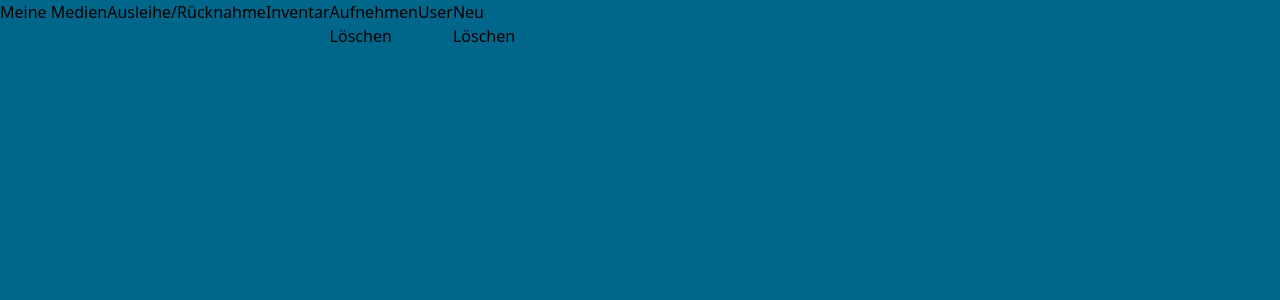
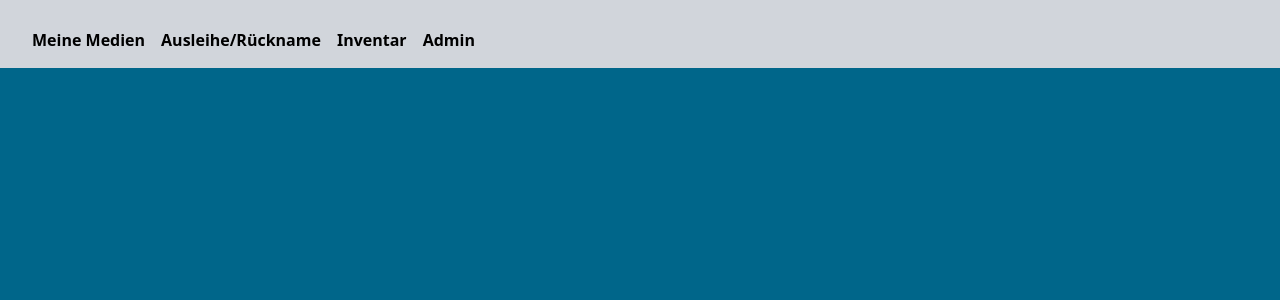
Before and after one commit to 3rim/thesis, a Vue app in the folder bachelor/src/frontend/: page / in a window 1280 px wide. Shown: the top 300 px of the page. Built offline with nearby package versions, Linux system fonts and the light colour scheme.

Commit message:
implemented Navbar

```diff
--- /dev/null
+++ b/bachelor/src/frontend/src/components/AdminDropDown.vue
@@ -0,0 +1,36 @@
+<template>
+    <div class="relative">
+        <button @click="isOpen = !isOpen"  class="mt-1 block px-2 py-1 font-semibold rounded hover:bg-slate-500">Admin</button>
+        <button v-if="isOpen" @click="isOpen = false" tabindex="-1" class="fixed bg-black inset-0 h-full w-full opacity-40"></button>
+        <div v-if="isOpen" class="absolute left-0 mt-2 py-2 w-48 rounded-lg shadow-xl bg-white">
+            <p class="mt-1 block px-2 py-1 font-semibold rounded hover:bg-slate-500">Users</p>
+            <p class="mt-1 block px-2 py-1 font-semibold rounded hover:bg-slate-500">was anderes</p>
+        </div>
+    </div>
+</template>
+
+<script  lang="ts">
+
+
+export default {
+    data(){
+        return{
+            isOpen:false,
+        }
+    },
+    created(){
+        const handleEscape = (e:KeyboardEvent) =>{
+            if(e.key=== 'Esc' || e.key === 'Escape'){
+                this.isOpen = false
+            }
+        }
+        document.addEventListener('keydown',handleEscape)
+
+
+    }
+
+}
+/**https://michaelnthiessen.com/hover-in-vue/  funktioniert aber nicht wie gewünscht  */
+
+
+</script>
--- /dev/null
+++ b/bachelor/src/frontend/src/components/InventoryDropDown.vue
@@ -0,0 +1,36 @@
+<template>
+    <div class="relative">
+        <button @click="isOpen = !isOpen"  class="mt-1 block px-2 py-1 font-semibold rounded hover:bg-slate-500">Inventar</button>
+        <button v-if="isOpen" @click="isOpen = false" tabindex="-1" class="fixed bg-black inset-0 h-full w-full opacity-40"></button>
+        <div v-if="isOpen" class="absolute left-0 mt-2 py-2 w-48 rounded-lg shadow-xl bg-white">
+            <p class="mt-1 block px-2 py-1 font-semibold rounded hover:bg-slate-500">Aufnehmen</p>
+            <p class="mt-1 block px-2 py-1 font-semibold rounded hover:bg-slate-500">Entfernen</p>
+        </div>
+    </div>
+</template>
+
+<script  lang="ts">
+
+
+export default {
+    data(){
+        return{
+            isOpen:false,
+        }
+    },
+    created(){
+        const handleEscape = (e:KeyboardEvent) =>{
+            if(e.key=== 'Esc' || e.key === 'Escape'){
+                this.isOpen = false
+            }
+        }
+        document.addEventListener('keydown',handleEscape)
+
+
+    }
+
+}
+/**https://michaelnthiessen.com/hover-in-vue/  funktioniert aber nicht wie gewünscht  */
+
+
+</script>
--- a/bachelor/src/frontend/src/components/Navbar.vue
+++ b/bachelor/src/frontend/src/components/Navbar.vue
@@ -1,22 +1,17 @@
 <template>
-    <header>
-        <nav class="container lg:inline-flex ">
-            <p>Meine Medien</p>
-            <p>Ausleihe/Rücknahme</p>
-            <p>Inventar</p>
-            <ul class="list-style none">
-                <li>Aufnehmen</li>
-                <li>Löschen</li>
-            </ul>
-            <p>User</p>
-            <ul>
-                <li>Neu </li>
-                <li>Löschen</li>
-            </ul>
-        </nav>
+    <header class="flex items-center px-4 py-3 bg-gray-300">
+        <div class="px-2 pt-2 sm:flex">
+            <p class="mt-1 block px-2 py-1 font-semibold rounded hover:bg-slate-500">Meine Medien</p>
+            <p class="mt-1 block px-2 py-1 font-semibold rounded hover:bg-slate-500">Ausleihe/Rückname</p>
+            <InvetoryDropDown />
+            <AdminDropDownVue />
+        </div>
     </header>
 </template>
 
 <script setup lang="ts">
+import AdminDropDownVue from './AdminDropDown.vue';
+import InvetoryDropDown from './InventoryDropDown.vue'
+
 
 </script>
```
